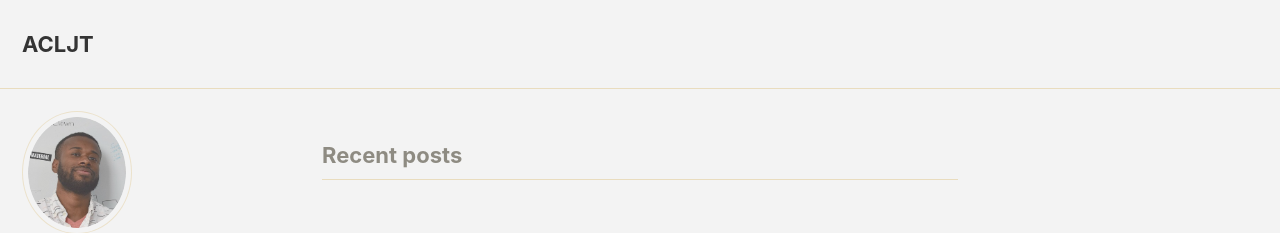
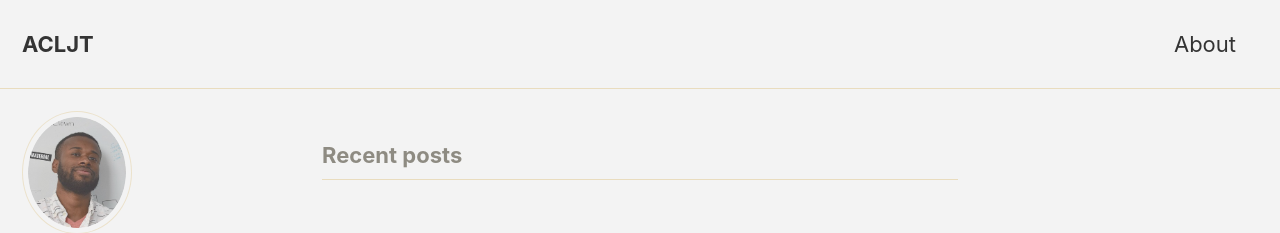
Before and after one commit to austinjonestucker/austinjonestucker.github.io, a Jekyll site: the page built from _pages/home.md, in a window 1280 px wide and 984 px high. Shown: the top 233 px of the window. Built offline with Jekyll 4.4.1, drawn with Linux system fonts in a browser that asks for light colours; cached includes are drawn as plain includes.

Commit message:
add about page to navigation header

```diff
--- a/_data/navigation.yml
+++ b/_data/navigation.yml
@@ -1,5 +1,7 @@
 # main links
 main:
+  - title: "About"
+    url: /about
   # - title: "Quick-Start Guide"
   #   url: https://mmistakes.github.io/minimal-mistakes/docs/quick-start-guide/
   # - title: "About"
```
